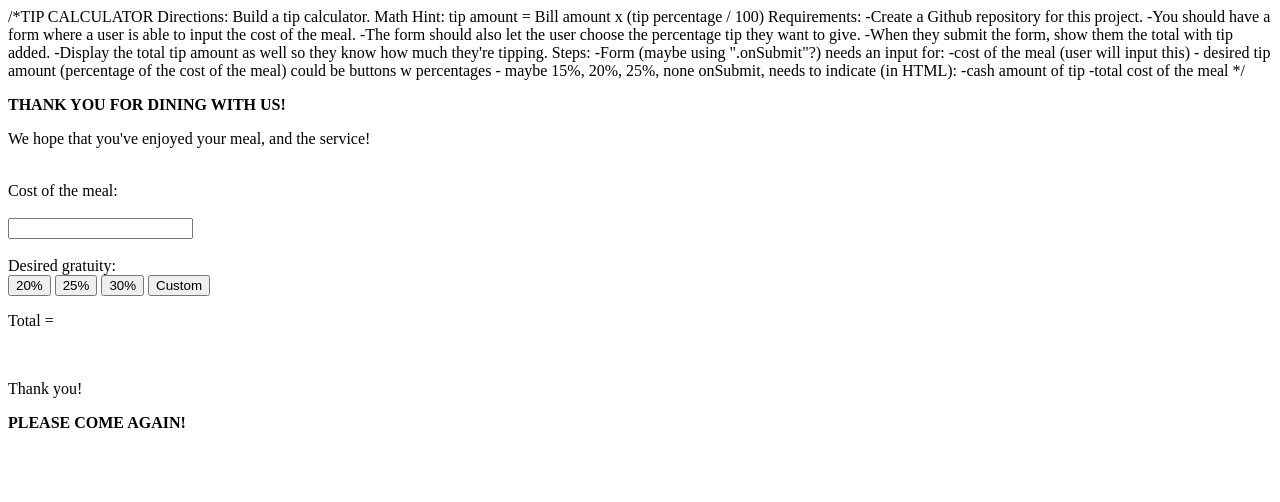
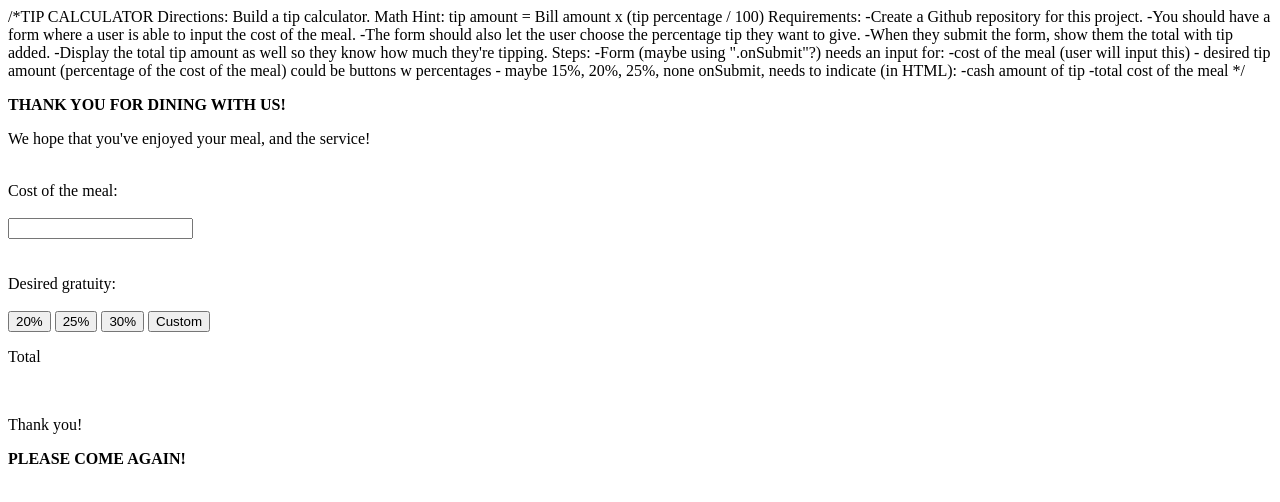
Before and after one commit to walkerjbarry/tip-calculator, a plain HTML site: page index.html in a window 1280 px wide. Drawn offline with Linux system fonts and the light colour scheme.

Commit message:
Updated HTML.

```diff
--- a/index.html
+++ b/index.html
@@ -39,17 +39,17 @@ Steps:
         <p><strong>THANK YOU FOR DINING WITH US!</strong></p>
         <p>We hope that you've enjoyed your meal, and the service!</p><br>
 
-        <label for="fname">Cost of the meal:</label><br><br>
-        <input type="number" id="fname" name="fname" value="John"><br><br>
-        <label for="lname">Desired gratuity:</label><br>
+        <label>Cost of the meal:</label><br><br>
+        <input type="number" id="mealCost" name="mealCost"><br><br><br>
+        <label>Desired gratuity:</label><br><br>
 
-        <button>20%</button>
-        <button>25%</button>
-        <button>30%</button>
-        <button>Custom</button>
+        <button id="tipTwenty">20%</button>
+        <button id="tipTwentyFive">25%</button>
+        <button id="tipThirty">30%</button>
+        <button id="tipCustom">Custom</button>
 
     </form>
-    <p id="totalCost">Total = </p><br>
+    <p id="totalCost">Total</p><br>
     <p>Thank you!</p>
     <p id="thanks"><strong>PLEASE COME AGAIN!</strong></p><br>
 
```
